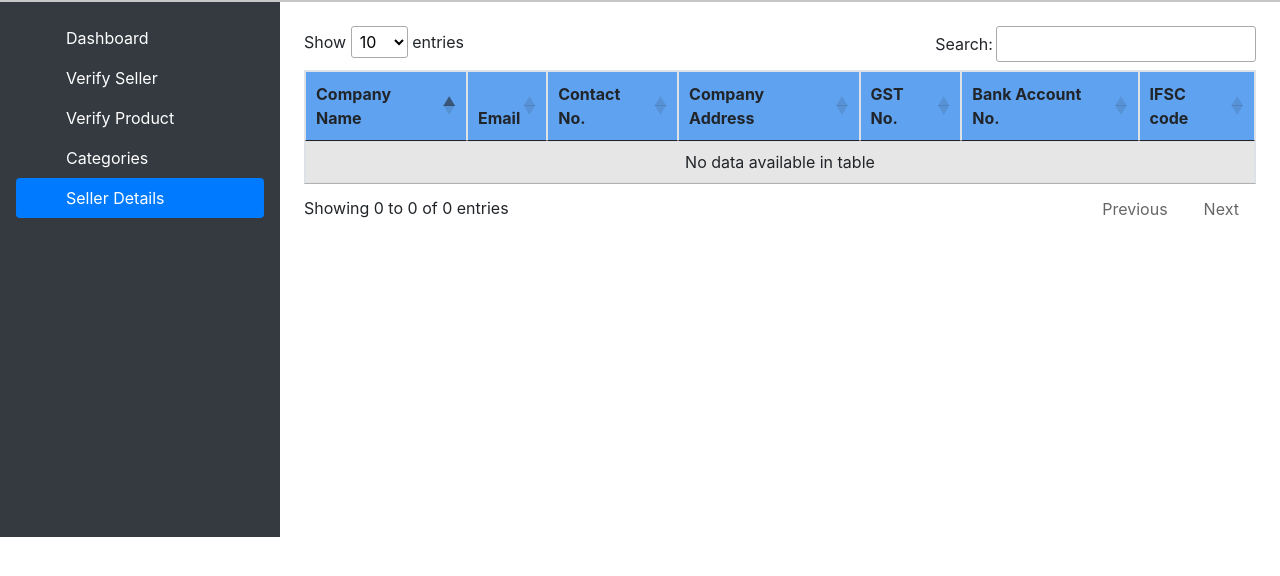
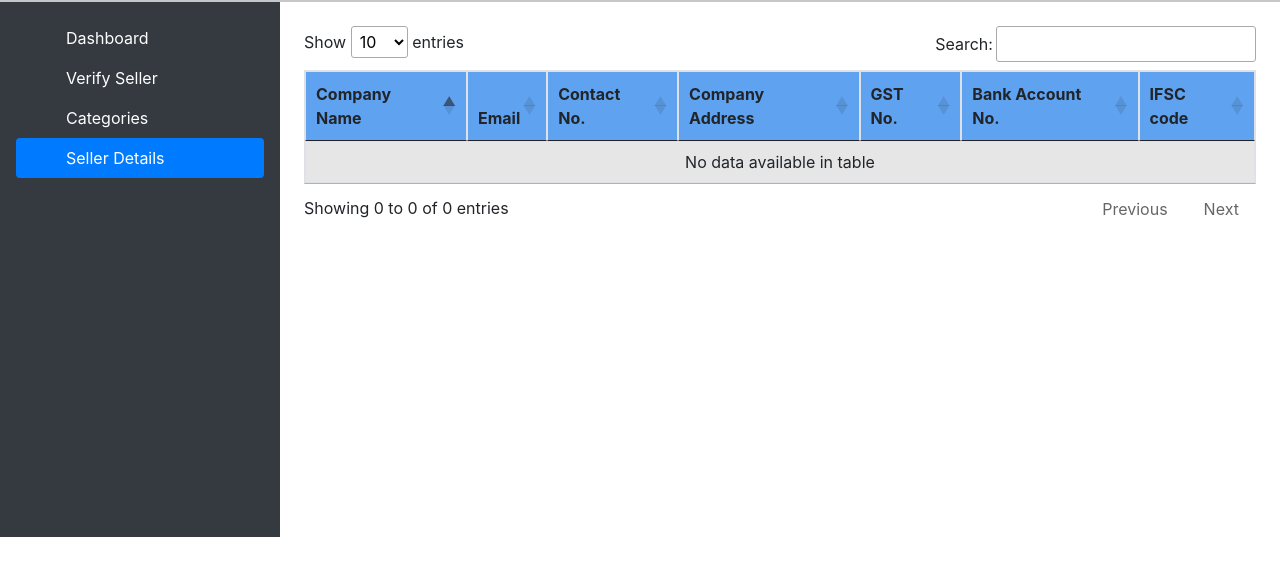
Before and after one commit to Denisshingala/e-Shop, a PHP site: page /e-shop/admin/seller-details.php in a window 1280 px wide. Shown: the part 130-706 px from the top of the page. Run offline with PHP 8.4, Linux system fonts and the light colour scheme; the visitor is signed in with stand-in values (Sample User, id 1); data that the repository does not hold is empty; some libraries are stand-ins or nearby versions.

Commit message:
progress

```diff
--- a/admin/action/seller-approve.php
+++ b/admin/action/seller-approve.php
@@ -1,7 +1,6 @@
 <?php
 if (isset($_POST['approve'])) {
     $id = mysqli_real_escape_string($conn, $_POST['seller_id']);
-    echo $id;
     $sql = "UPDATE seller SET status='approve' where seller_id=?";
     $stmt = $conn->prepare($sql);
     $stmt->bind_param("i", $id);
--- a/admin/seller-details.php
+++ b/admin/seller-details.php
@@ -41,7 +41,7 @@
                     <?php
                     include('../configuration/config.php');
 
-                    $sql = "SELECT * FROM seller WHERE status = 'approved'";
+                    $sql = "SELECT * FROM seller WHERE status = 'approve'";
                     $stmt = $conn->prepare($sql);
                     $stmt->execute();
                     $result = $stmt->get_result();
--- a/admin/utilities/side-navbar.php
+++ b/admin/utilities/side-navbar.php
@@ -15,11 +15,6 @@
             </a>
         </li>
         <li>
-            <a href="verify-product.php" class="nav-link text-white <?php echo ($filename == 'verify-product.php') ? 'active' : ''; ?>">
-                Verify Product
-            </a>
-        </li>
-        <li>
             <a href="categories.php" class="nav-link text-white <?php echo ($filename == 'categories.php') ? 'active' : ''; ?>">
                 Categories
             </a>
```
Also changed, not shown: admin/verify-product.php (deleted).
